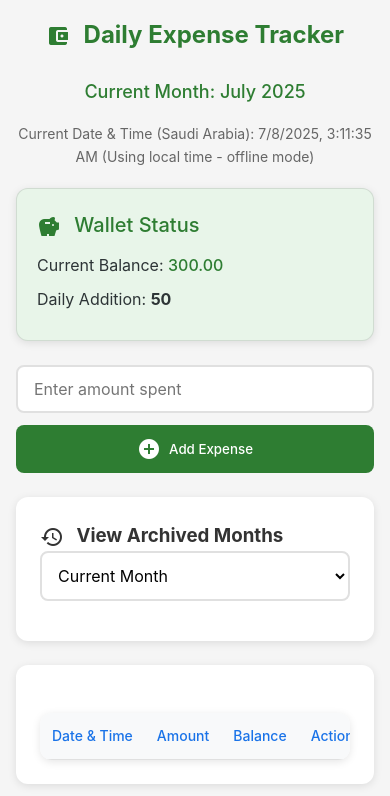
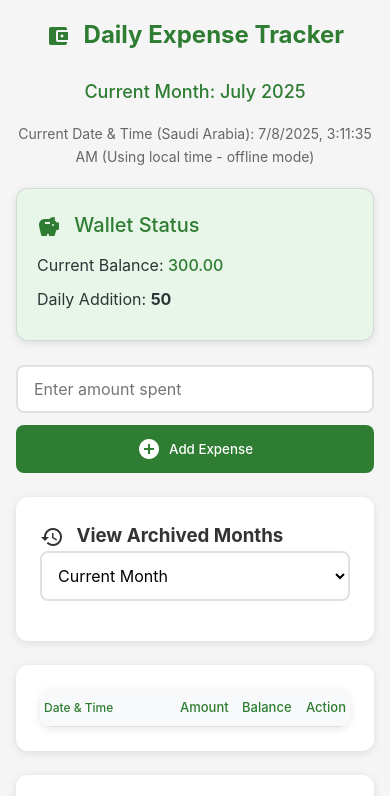
Before and after one commit to Moh10m/expense-tracker, a plain HTML site: page index.html in a window 390 px wide. Shown: the top 796 px of the page. Drawn offline with Linux system fonts and the light colour scheme; no server answers.

Commit message:
Update index.html

```diff
--- a/index.html
+++ b/index.html
@@ -183,7 +183,7 @@
         th {
             background-color: #f8f9fa;
             font-weight: 500;
-            color: #1a73e8;
+            color: #2e7d32;
         }
 
         tr:last-child td {
@@ -247,19 +247,47 @@
                 justify-content: center;
             }
 
+            /* Mobile table styles */
             table {
-                display: block;
-                overflow-x: auto;
-                white-space: nowrap;
+                margin-top: 0;
             }
 
             th, td {
-                padding: 12px;
-                font-size: 14px;
+                padding: 8px 4px;
+                font-size: 13px;
             }
 
-            .backup-buttons {
-                flex-direction: column;
+            /* Adjust date column */
+            th:first-child, td:first-child {
+                max-width: 90px;
+                font-size: 12px;
+            }
+
+            /* Make amount and balance columns more compact */
+            th:nth-child(2), td:nth-child(2),
+            th:nth-child(3), td:nth-child(3) {
+                padding-left: 2px;
+                padding-right: 2px;
+            }
+
+            /* Compact delete button */
+            .delete-button {
+                padding: 4px 8px;
+                font-size: 12px;
+            }
+
+            .delete-button .material-icons {
+                font-size: 16px;
+            }
+
+            /* Adjust column widths */
+            th:nth-child(2), td:nth-child(2),
+            th:nth-child(3), td:nth-child(3) {
+                width: 20%;
+            }
+
+            th:last-child, td:last-child {
+                width: 15%;
             }
         }
 
```
